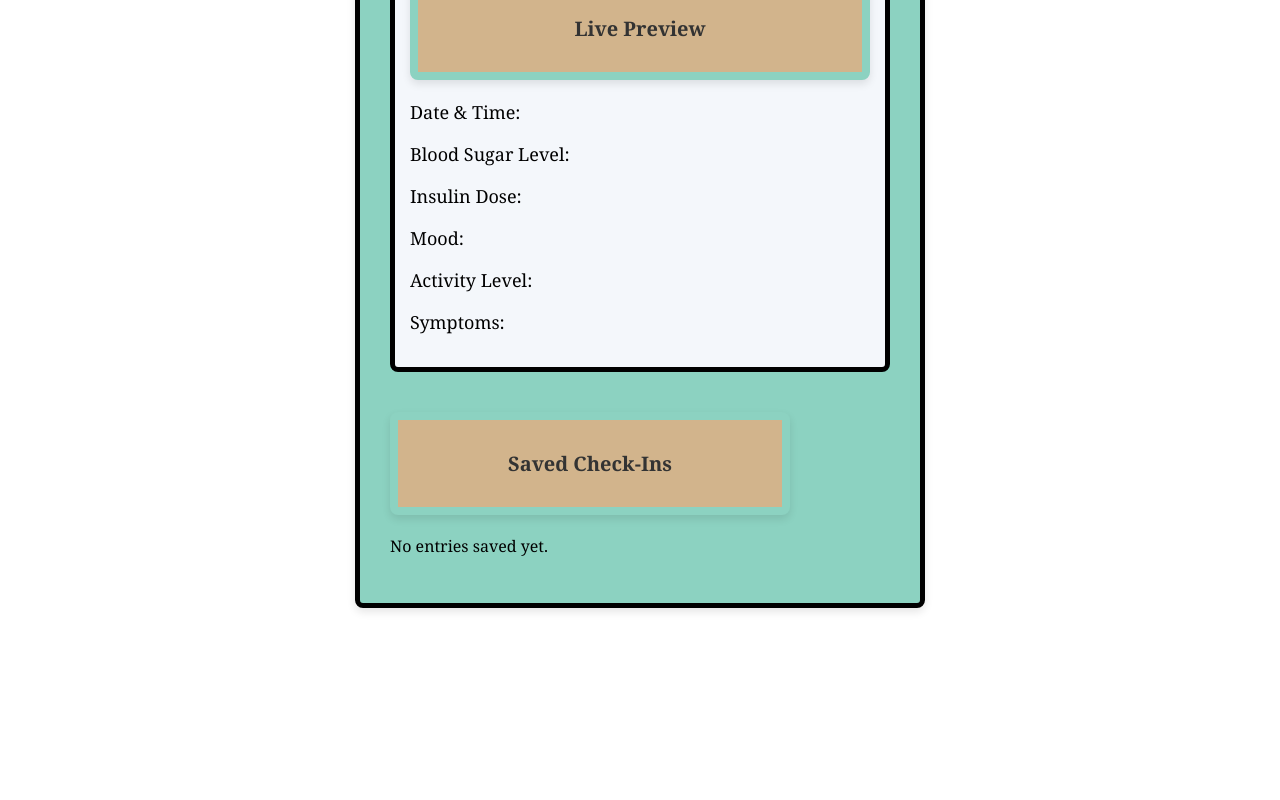
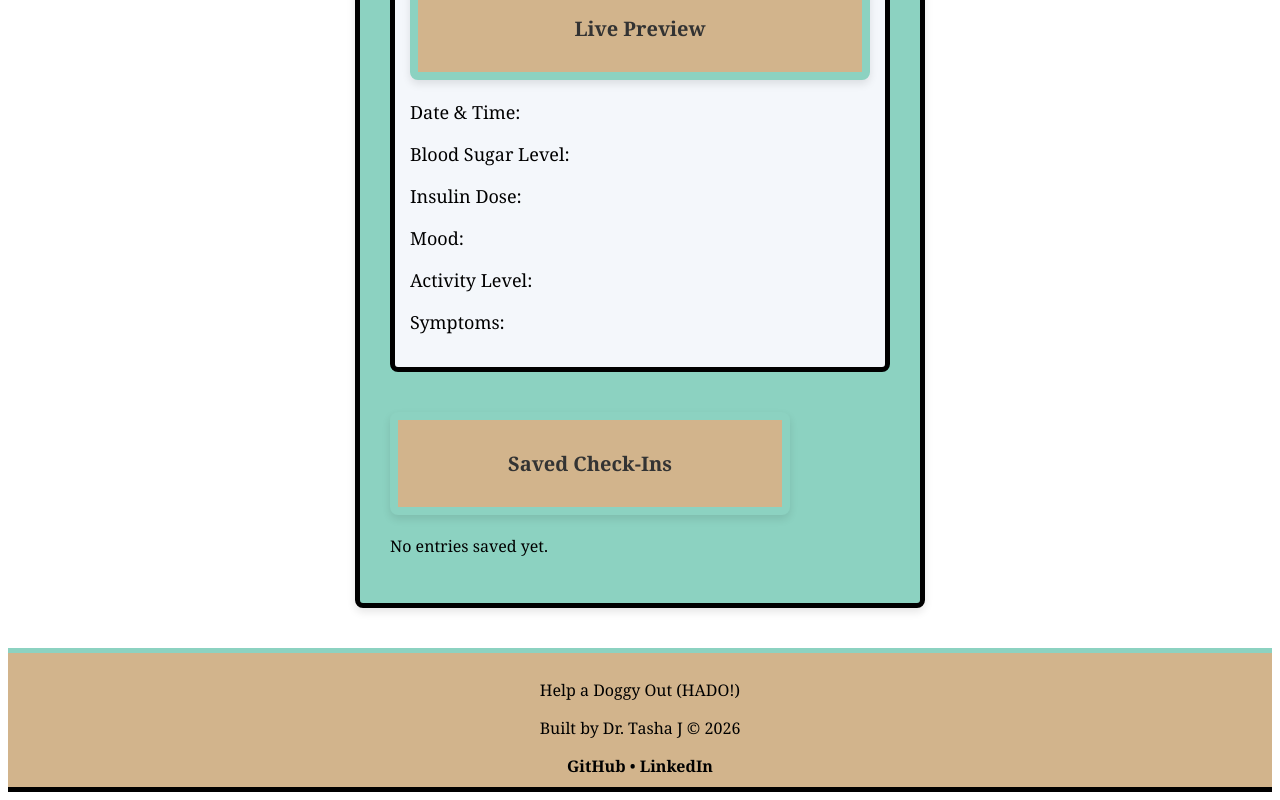
Before and after one commit to tashaljordan-dev/Final-Project_Unit-1, a React (Vite) app in the folder vite-project/: page /check-in in a window 1280 px wide. Shown: the part 1045-1845 px from the top of the page. Before the commit the page ends 1693 px from the top, so only its background shows below. Built offline with nearby package versions, Linux system fonts and the light colour scheme.

Commit message:
footer added

```diff
--- a/vite-project/src/App.css
+++ b/vite-project/src/App.css
@@ -46,3 +46,23 @@ h2 {
 .nav-bar a:hover {
   color: rgb(140, 210, 193); /* matches your palette */
 }
+
+.footer {
+  text-align: center;
+  padding: 10px;
+  margin-top: 10px;
+  background-color: tan;
+  border-top: 5px solid rgb(140, 210, 193);
+  border-bottom: 5px solid black;
+  font-family: Cambria, Cochin, Georgia, Times, 'Times New Roman', serif;
+}
+
+.footer-links a {
+  color: black;
+  font-weight: bold;
+  text-decoration: none;
+}
+
+.footer-links a:hover {
+  color: rgb(140, 210, 193);
+}
--- a/vite-project/src/App.jsx
+++ b/vite-project/src/App.jsx
@@ -4,6 +4,7 @@ import About from "./About.jsx";
 import HealthForm from "./Components/HealthForm.jsx";
 
 import "./App.css";
+import Footer from "./Footer.jsx";
 
 
 function App() {
@@ -23,6 +24,7 @@ function App() {
         <Route path="/about" element={<About />} />
         <Route path="/check-in" element={<HealthForm />} />
       </Routes>
+      <Footer />
     </div>
   );
 };
--- /dev/null
+++ b/vite-project/src/Footer.jsx
@@ -0,0 +1,21 @@
+
+
+function Footer() {
+  return (
+    <footer className="footer">
+        <p> Help a Doggy Out (HADO!) </p>
+      <p>Built by Dr. Tasha J © {new Date().getFullYear()}</p>
+      <div className="footer-links">
+        <a href="https://github.com/tashaljordan-dev/Final-Project_Unit-1.git" target="_blank" rel="noopener noreferrer">
+          GitHub
+        </a>
+        <span> • </span>
+        <a href="https://www.linkedin.com/in/drtashajordan/" target="_blank" rel="noopener noreferrer">
+          LinkedIn
+        </a>
+      </div>
+    </footer>
+  );
+}
+
+export default Footer;
```
